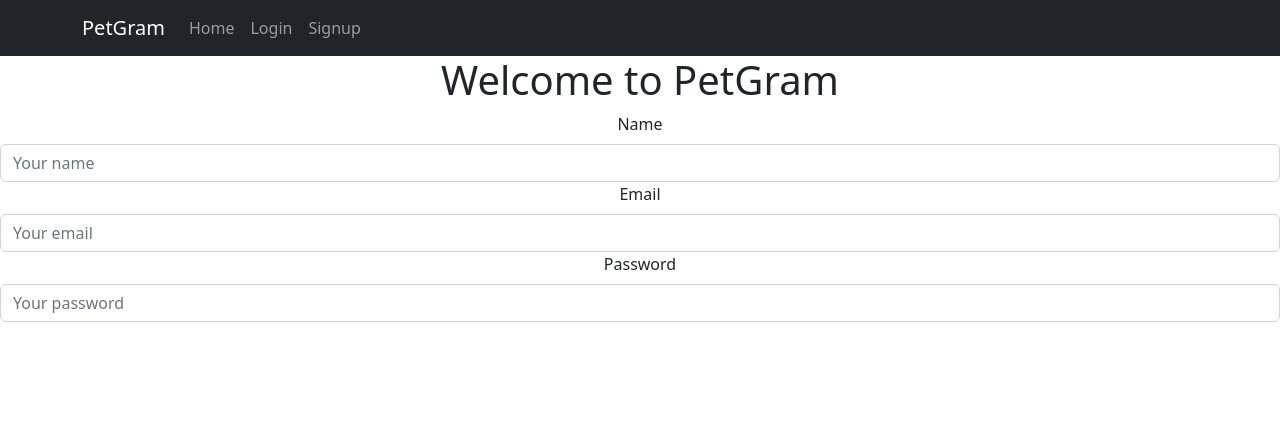
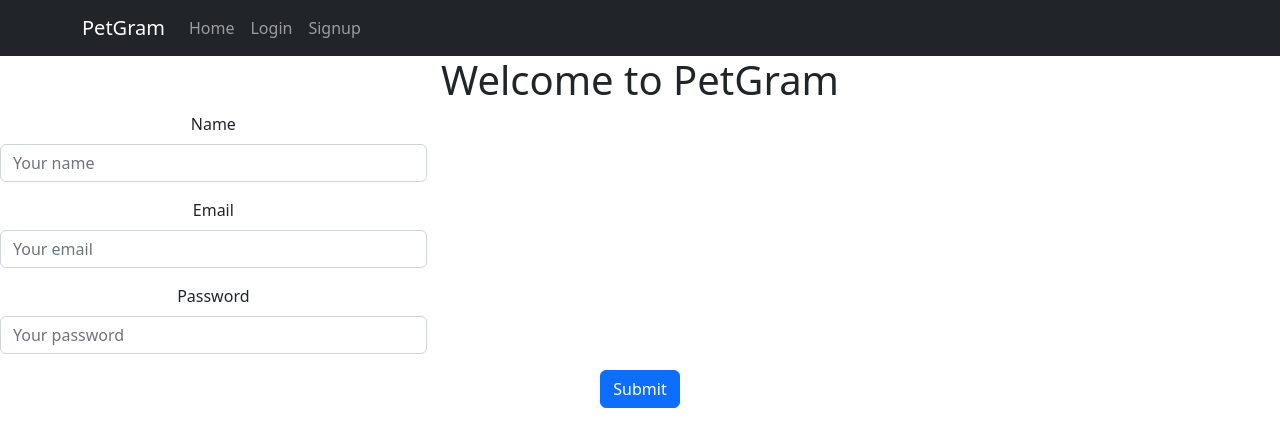
Before and after one commit to ThuyTTTN/petgram, a React (Create React App) app: page /signupform in a window 1280 px wide. Shown: the top 446 px of the page. Built offline with nearby package versions, Linux system fonts and the light colour scheme.

Commit message:
resized form boxes for login and signup

```diff
--- a/src/components/Login.jsx
+++ b/src/components/Login.jsx
@@ -1,21 +1,34 @@
-import React from "react";
-import { Form, Button } from 'react-bootstrap';
+import React, { useState } from "react";
+import { Form, Button, Col } from 'react-bootstrap';
 
 const Login = () => {
+    const [validated, setValidated] = useState(false);
+
+    const handleSubmit = (e) => {
+        const form = e.currentTarget;
+        if (form.checkValidity() === false) {
+            e.preventDefault();
+            e.stopPropagation();
+        }
+
+        setValidated(true);
+    };
+
     return (
         <>
-            <Form>
-                <Form.Group>
+            <Form noValidate validated={validated} on Submit={handleSubmit}>
+                <Form.Group as={Col} md="4" className="mb-3" controlId="formBasicEmail">
                     <Form.Label>Email</Form.Label>
                     <Form.Control type='text' placeholder='Your email' name='email' required/>
                     <Form.Control.Feedback type='invalid'>Email is required!</Form.Control.Feedback>
                 </Form.Group>
 
-                <Form.Group>
+                <Form.Group as={Col} md="4" className="mb-3" controlId="formBasicPassword">
                     <Form.Label hmtlFor='password'>Password</Form.Label>
                     <Form.Control type='password' placeholder='Your password' name='password' required />
                     <Form.Control.Feedback type='invalid'>Password is required!</Form.Control.Feedback>
                 </Form.Group>
+                <Button variant="primary" type="submit">Submit</Button>
             </Form>
         </>
     )
--- a/src/components/SignupForm.jsx
+++ b/src/components/SignupForm.jsx
@@ -1,28 +1,29 @@
 import React from "react";
-import { Form, Button,  Alert } from 'react-bootstrap';
+import { Form, Button,  Col } from 'react-bootstrap';
 
 
 const SignupForm = () => {
     return (
         <>
             <Form>
-                <Form.Group>
+                <Form.Group as={Col} md="4" className="mb-3" controlId="formBasicName">
                     <Form.Label>Name</Form.Label>
                     <Form.Control type='text' placeholder='Your name' name='email' required/>
                     <Form.Control.Feedback type='invalid'>Full Name is required!</Form.Control.Feedback>
                 </Form.Group>
 
-                <Form.Group>
+                <Form.Group as={Col} md="4" className="mb-3" controlId="formBasicEmail">
                     <Form.Label>Email</Form.Label>
                     <Form.Control type='text' placeholder='Your email' name='email' required/>
                     <Form.Control.Feedback type='invalid'>Email is required!</Form.Control.Feedback>
                 </Form.Group>
 
-                <Form.Group>
+                <Form.Group as={Col} md="4" className="mb-3" controlId="formBasicPasword">
                     <Form.Label hmtlFor='password'>Password</Form.Label>
                     <Form.Control type='password' placeholder='Your password' name='password' required />
                     <Form.Control.Feedback type='invalid'>Password is required!</Form.Control.Feedback>
                 </Form.Group>
+                <Button variant="primary" type="submit">Submit</Button>
             </Form>
         </>
     )
```
